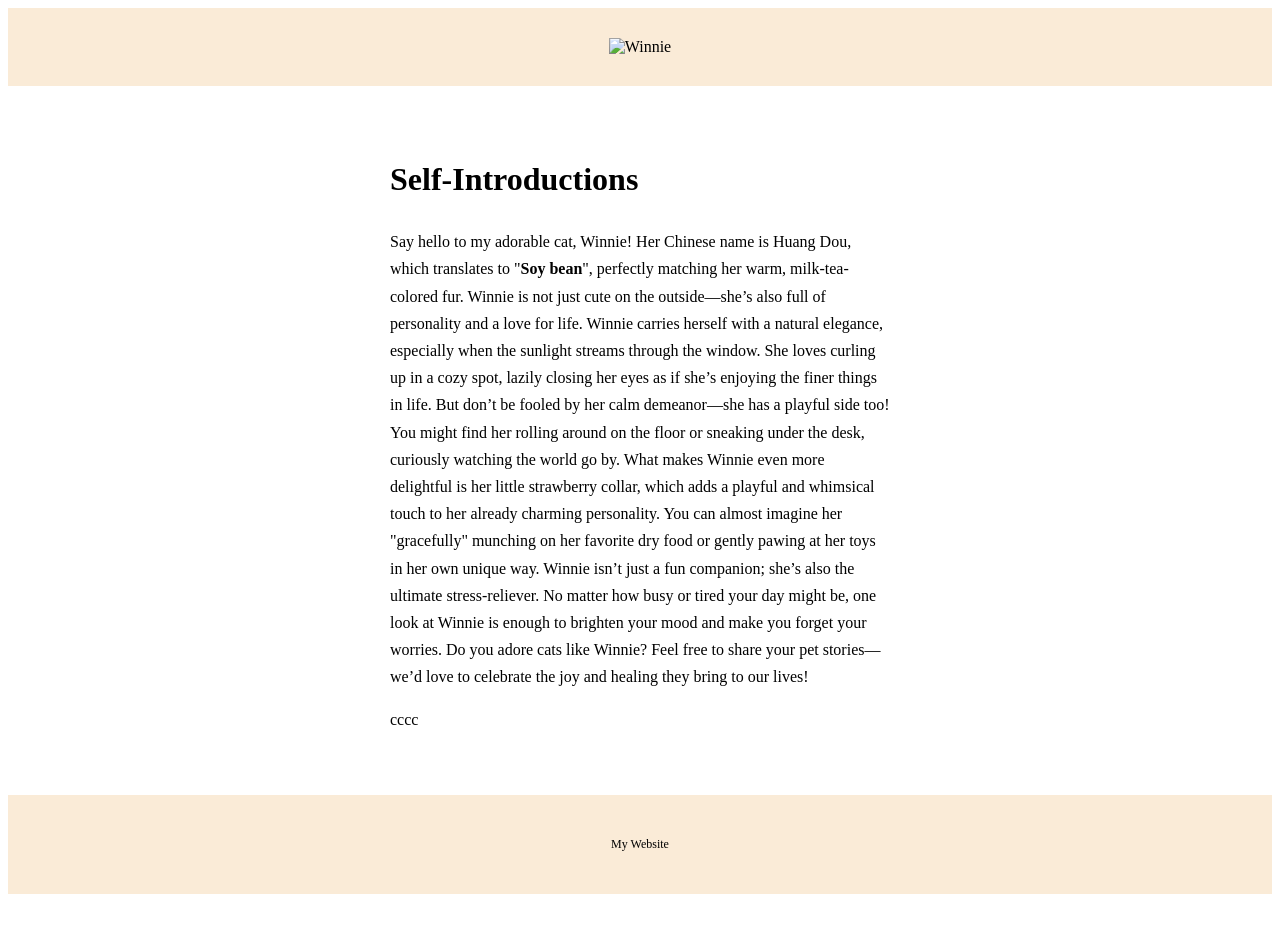
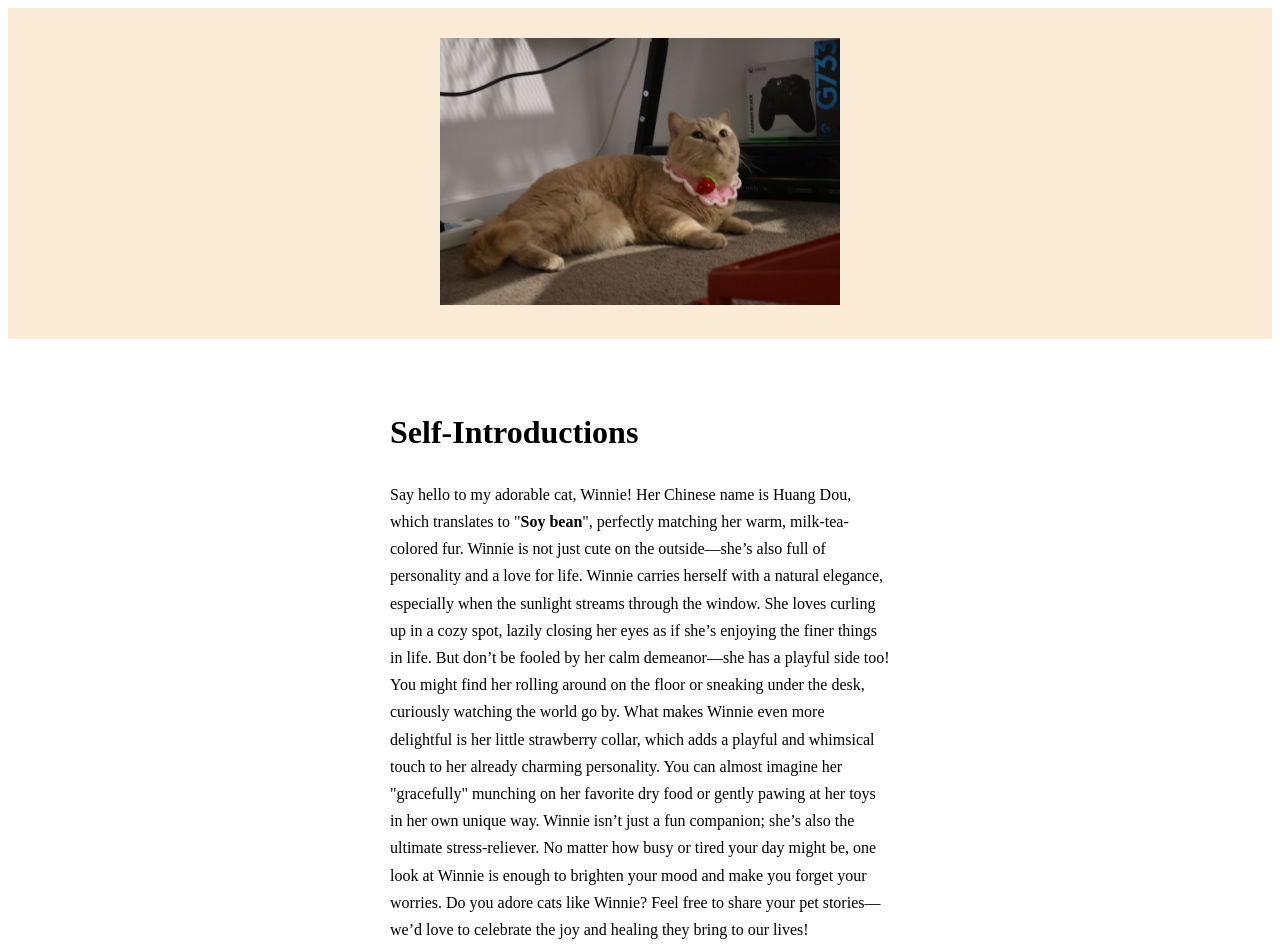
Before and after one commit to Isaaczhou959/Intro, a plain HTML site: page index.html in a window 1280 px wide. Shown: the top 946 px of the page. Before the commit the page ends 902 px from the top, so only its background shows below. Drawn offline with Linux system fonts and the light colour scheme.

Commit message:
Update index.html
Add cat photo into html

```diff
--- a/index.html
+++ b/index.html
@@ -10,7 +10,7 @@
             text-align: center;
             padding: 30px;
         ">
-            <img src="Pictures\Winnie_under_desk.jpg" alt="Winnie" width="400">
+            <img src="Winnie_under_desk.jpg" alt="Winnie" width="400">
         </div>
 
         <div style="
```
